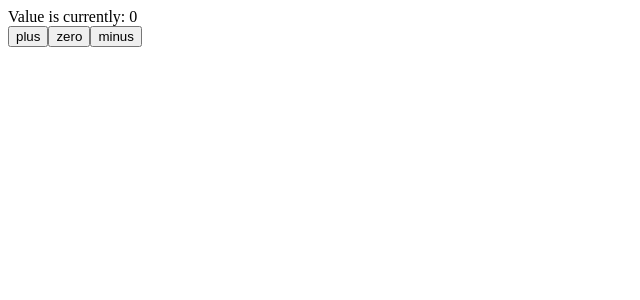
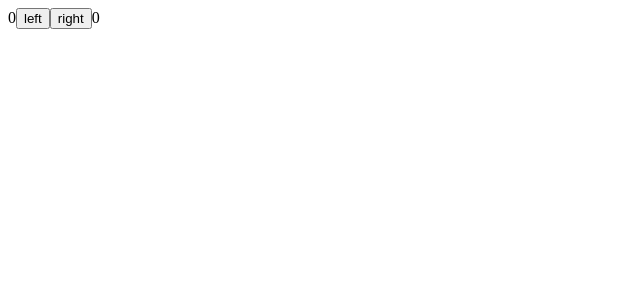
Before and after one commit to midcenturydude7/react-full-stack-open, a React (Create React App) app: page / in a window 1280 px wide. Shown: the top 300 px of the page, without its empty margins (0-640 px from the left). Built offline with nearby package versions, Linux system fonts and the light colour scheme.

Commit message:
Working with complex state and handling arrays

```diff
--- a/src/App.js
+++ b/src/App.js
@@ -1,77 +1,29 @@
 import React from 'react';
-import Display from './components/Display';
-import Button from './components/Button';
-
-// { Stateful component}
-// import Counter from './components/Counter';
-
-// { Getting started }
-// import Header from './components/Header';
-// import Content from './components/Content';
-// import Total from './components/Total';
-
-// { Component helper functions and destructuring }
-// import Hello from './components/Hello';
 
 const App = () => {
-  const [counter, setCounter] = React.useState(0);
+  const [left, setLeft] = React.useState(0)
+  const [right, setRight] = React.useState(0)
+  const [allClicks, setAll] = React.useState([])
 
-  const increaseByOne = () => setCounter(counter + 1)
-  const decreaseByOne = () => setCounter(counter - 1);
-  const setToZero = () => setCounter(0);
+  const handleLeftClick = () => {
+    setAll(allClicks.concat('L'))
+    setLeft(left + 1)
+  }
+
+  const handleRightClick = () => {
+    setAll(allClicks.concat('R'))
+    setRight(right + 1)
+  }
 
   return (
     <div>
-      <Display counter={counter} />
-      <Button
-        onClick={increaseByOne}
-        text="plus"
-      />
-      <Button
-        onClick={setToZero}
-        text="zero"
-      />
-      <Button
-        onClick={decreaseByOne}
-        text="minus"
-      />
+      {left}
+      <button onClick={handleLeftClick}>left</button>
+      <button onClick={handleRightClick}>right</button>
+      {right}
+      <p>{allClicks.join(" ")}</p>
     </div>
-  );
-    // { Stateful components }
-    // <Counter />
-
-  // const {counter} = props
-
-  // return (
-  //   <div>{counter}</div>
-  // )
-
-  // { Getting started }
-  // const course = 'Half Stack application development';
-  // const exercises1 = 10;
-  // const exercises2 = 7;
-  // const exercises3 = 14;
-  // const totals = exercises1 + exercises2 + exercises3;
-
-  // return (
-  //   <div>
-  //     <Header course={course} />
-  //     <Content />
-  //     <Total totals={totals} />
-  //   </div>
-
-// { Component helper functions and destructuring }
-//   const name = "Peter";
-//   const age = 10;
-
-//   return (
-//     <div>
-//       <h1>Greetings</h1>
-//       <Hello name="Henry" age={14} />
-//       <Hello name={name} age={age} />
-//     </div>
-//   );
-// }
+  )
 }
 
 export default App;
```
